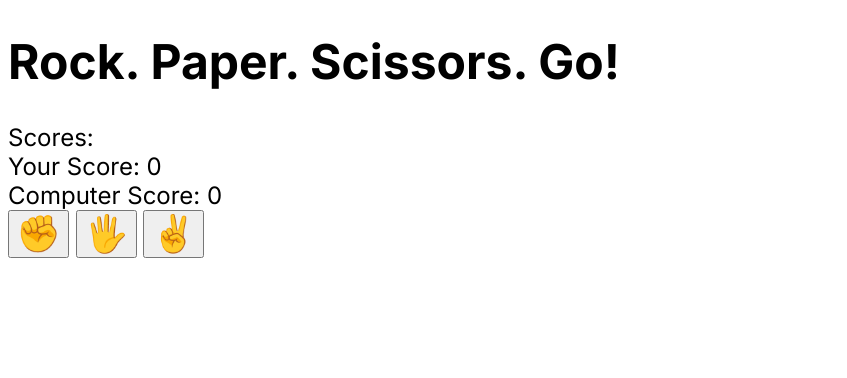
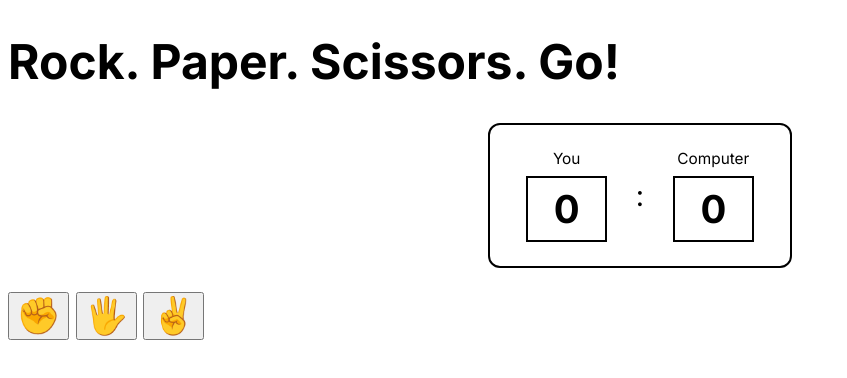
Before and after one commit to cedorikku/odin-rps, a plain HTML site: page index.html in a window 1280 px wide. Shown: the whole page, without its empty margins (0-847 px from the left). Drawn offline with Linux system fonts and the light colour scheme.

Commit message:
Design scoreboard

```diff
--- a/index.html
+++ b/index.html
@@ -8,9 +8,18 @@
 </head>
 <body>
     <h1>Rock. Paper. Scissors. Go!</h1>
-    <div>Scores:
-        <div>Your Score: <span></span></div>
-        <div>Computer Score: <span></span></div>
+    <div class="scores-container">
+        <div class="scores">
+            <div class="scorebox">
+                <div>You</div>
+                <span></span>
+            </div>
+            <myborder>:</myborder>
+            <div class="scorebox">
+                <div>Computer</div>
+                <span></span>
+            </div>
+        </div>
     </div>
 
     <div id="choices">
--- a/styles.css
+++ b/styles.css
@@ -8,6 +8,46 @@ body {
   font-size: 24px;
 }
 
+.scores-container {
+  display: flex;
+  flex-direction: column;
+  max-width: 300px;
+  margin: 24px auto;
+  padding: 24px 0;
+  border: 2px solid #000;
+  border-radius: 12px;
+  gap: 12px;
+  font-size: 0.8em;
+}
+
+.scores-container .scores {
+  display: flex;
+  justify-content: center;
+  align-items: center;
+  gap: 1.5em;
+}
+
+.scores-container .scores myborder {
+  font-size: 1.5em;
+  user-select: none;
+}
+
+.scores-container .scores .scorebox div {
+  font-size: 0.8em;
+  text-align: center;
+  margin-bottom: 0.5em;
+}
+
+.scores-container .scores .scorebox span {
+  display: block;
+  width: 2em;
+  padding: 8px 0;
+  text-align: center;
+  font-size: 2em;
+  font-weight: 700;
+  border: 2px solid #000;
+}
+
 button {
   font-size: 1.5em;
 }
```
